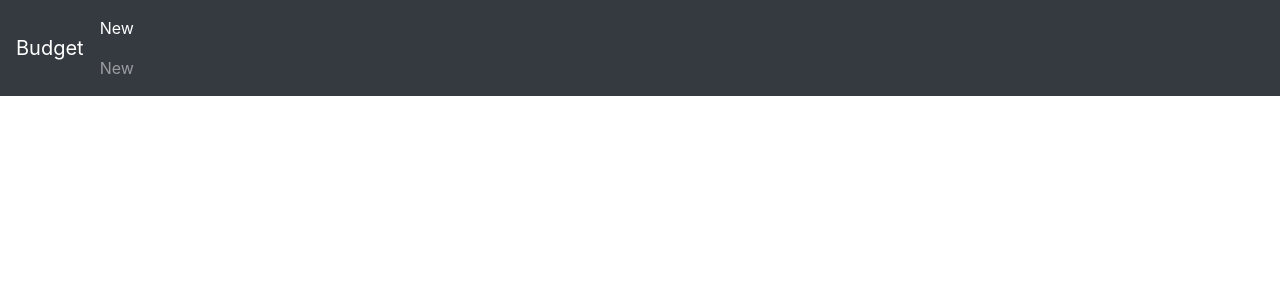
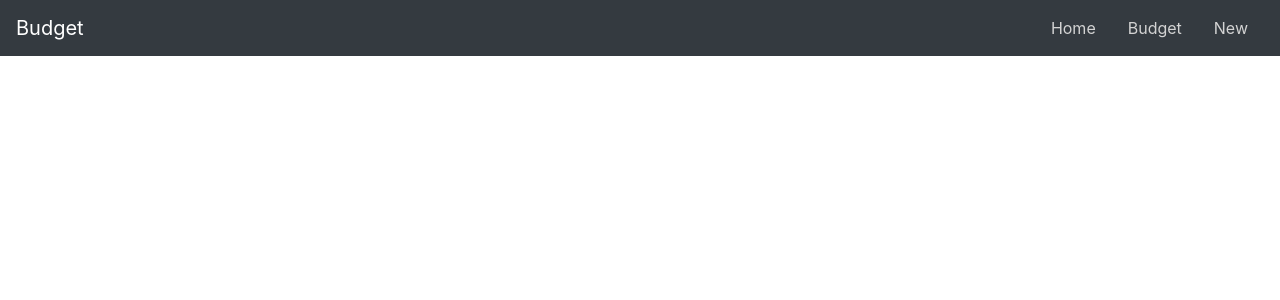
Before and after one commit to alixbreed/my_site, a Django app: page /budget/new/ in a window 1280 px wide. Shown: the top 300 px of the page. Run offline with Django 3.2, Linux system fonts and the light colour scheme; some libraries are stand-ins or nearby versions.

Commit message:
add base.html

```diff
--- a/budget/templates/budget/new_expense.html
+++ b/budget/templates/budget/new_expense.html
@@ -1,23 +1,2 @@
-{% load staticfiles %}
-<!DOCTYPE html>
-<html lang="en">
-<head>
-    <meta charset="UTF-8">
-    <title>Creating new expense</title>
-    <link rel="stylesheet" type="text/css" href="{% static 'budget/css/style.css' %}" />
-    <link rel="stylesheet" type="text/css" href="{% static 'css/bootstrap.min.css' %}" />
-</head>
-<body>
-    <nav class="navbar navbar-dark bg-dark">
-        <a class="navbar-brand" href="#">Budget</a>
-            <ul class="navbar-nav mr-auto" >
-                <li class="nav-item active">
-                    <a class="nav-link" href="{% url 'homepage' %}">New</a>
-                </li>
-                <li class="nav-item">
-                    <a class="nav-link" href="{% url 'budget:new' %}">New</a>
-                </li>
-            </ul>
-    </nav>
-</body>
-</html>
+{% extends 'base.html' %}
+{% block title %}<title>New expense</title>{% endblock %}
--- /dev/null
+++ b/templates/base.html
@@ -0,0 +1,31 @@
+{% load staticfiles %}
+<!DOCTYPE html>
+<html lang="en">
+<head>
+    <meta charset="UTF-8">
+    {% block title %}<title>{{ title }}</title> {% endblock %}
+    <link rel="stylesheet" type="text/css" href="{% static 'budget/css/style.css' %}" />
+    <link rel="stylesheet" type="text/css" href="{% static 'css/bootstrap.min.css' %}" />
+</head>
+<body>
+{% block nav %}
+    <nav class="navbar navbar-dark bg-dark">
+        <a class="navbar-brand" href="#">Budget</a>
+            <ul class="nav" >
+                <li class="nav-item">
+                    <a class="nav-link" href="{% url 'homepage' %}">Home</a>
+                </li>
+                <li class="nav-item">
+                    <a class="nav-link" href="{% url 'budget:index' %}">Budget</a>
+                </li>
+                <li class="nav-item">
+                    <a class="nav-link" href="{% url 'budget:new' %}">New</a>
+                </li>
+            </ul>
+    </nav>
+{% endblock %}
+<div id="content">
+    {% block content %}{% endblock %}
+</div>
+</body>
+</html>
```
Also changed, not shown: budget/templates/budget/index.html (+3 -23 lines), home/templates/home/index.html (+1 -20 lines).
